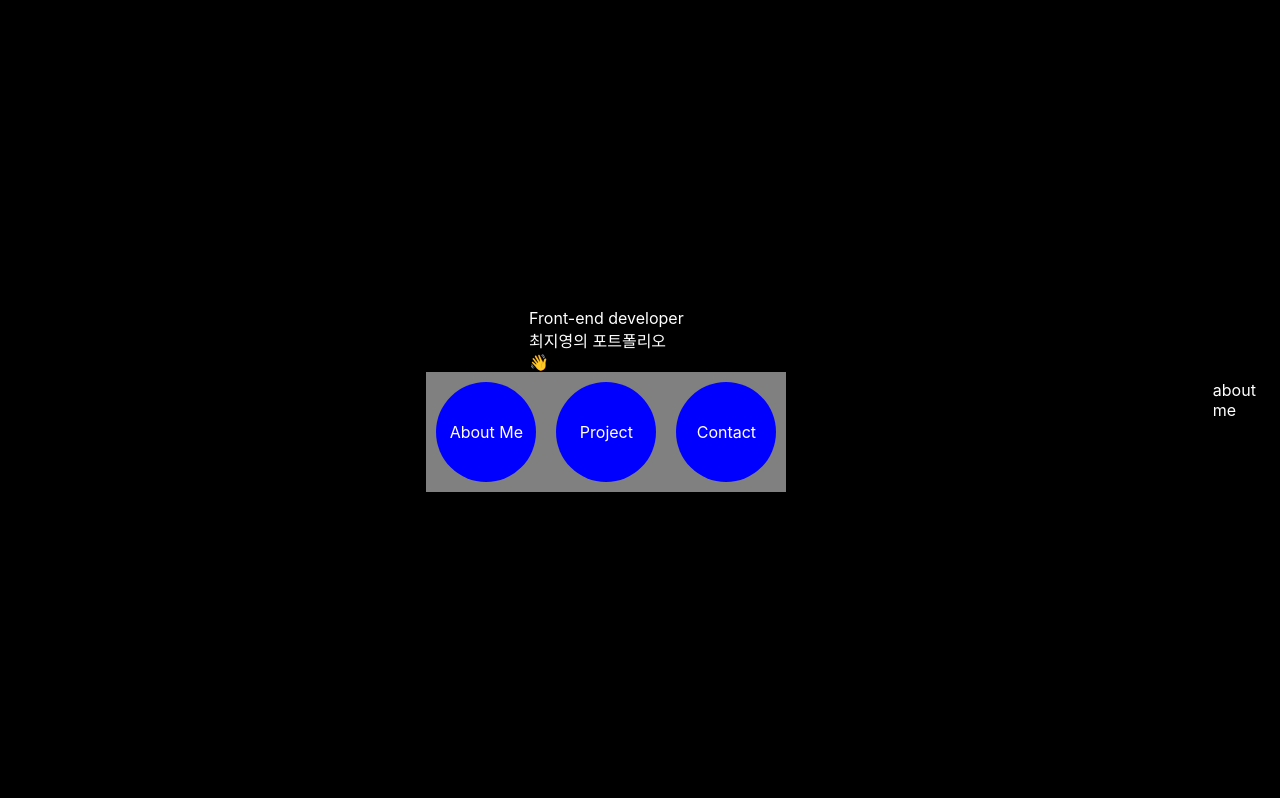
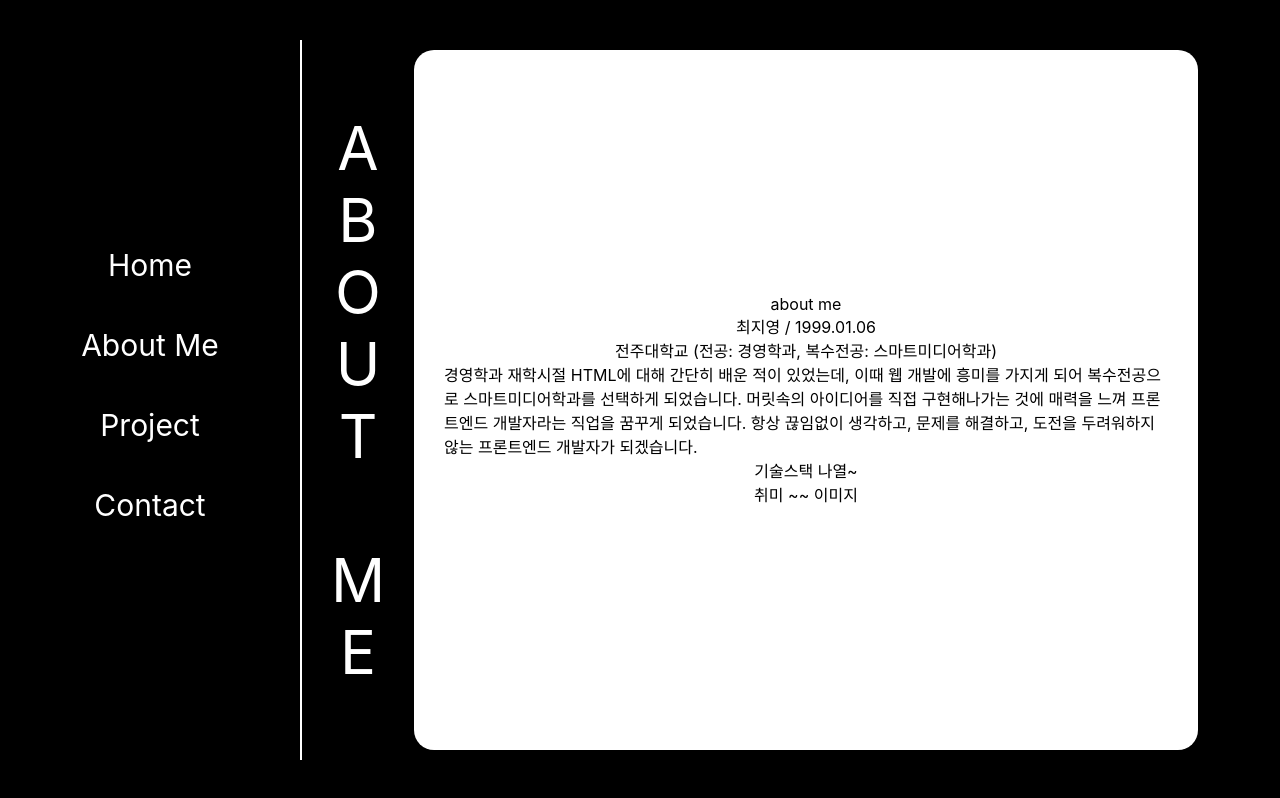
Before and after one commit to jizero1/portfolio, a React (Create React App) app: page / in a window 1280 px wide. Both pictures are taken after a click on the item "About Me". Built offline with nearby package versions, Linux system fonts and the light colour scheme.

Commit message:
디자인 수정중

```diff
--- a/src/App.css
+++ b/src/App.css
@@ -8,42 +8,141 @@
   background-color: black;
   color: white;
   display: flex;
-  justify-content: center; /* 세로기준 중앙정렬 */
-  align-items: center; /* 가로기준 중앙정렬 */
+  align-items: center;
+  /* position: relative; */
+}
+.nav-container {
+  width: 300px;
+  height: 90%;
+  display: flex;
+  justify-content: center;
+  align-items: center;
+  /* background-color: grey; */
+  /* border-right-width: 3px;
+  border-color: white;
+  border-style: none; */
+  z-index: 1;
+  /* position:relative; */
+  border-right: 2px solid white;
+  animation: lineAni 0.5s linear 1;
+  /* position: relative; */
+}
+.nav-ul {
+  list-style: none;
+}
+.nav-ul li {
+  width: 180px;
+  height: 50px;
+  margin-bottom: 30px;
+  font-size: 30px;
+  display: flex;
+  justify-content: center;
+  align-items: center;
+  /* transform: all 1s; */
+  /* position: relative; */
+
+}
+.nav-ul li:hover {
+  cursor: pointer;
+  width: 180px;
+  height: 50px;
+  background-color: white;
+  color: black;
+}
+@keyframes lineAni {
+  0% {
+    height: 5%;
+  }
+  100% {
+    height: 90%;
+  }
 }
 .main-container {
   width: 100%;
   height: 100%;
   display: flex;
-  flex-direction: column;
-  justify-content:center;
-  align-items:center;
+  justify-content: center;
+  align-items: center;
+  /* z-index: 0; */
+  position: absolute;
 }
 .main-introduce {
+  width: 500px;
+  /* height: 500px; */
+  text-align: center;
 
 }
-.main-nav {
-  /* width: 300px;
-  height: 200px; */
-  background-color: grey;
-  /* display: flex; */
-  /* justify-content: center; */
-  /* align-items: center; */
+.main-introduce-1 {
+  font-size: 25px;
+  margin-bottom: 20px;
 }
-.main-nav-ul{
-  display: inline-flex;
-  list-style: none;
+.main-introduce-2 {
+  font-size: 40px;
 }
-.main-nav-ul li {
-  width: 100px;
-  height: 100px;
+.main-introduce-3 {
   display: flex;
   justify-content: center;
   align-items: center;
-  background-color: blue;
+  margin-top: 40px;
+}
+.main-circle {
+  width: 200px;
+  height: 200px;
+  border: 10px solid rgb(235, 235, 235);
+  /* border-top: 10px solid blue; */
+  /* animation: spin 2s linear infinite; */
   border-radius: 100%;
-  margin: 10px;
+  position: absolute;
 }
-.main-nav-ul li p {
+.main-img {
+  width: 200px;
+  height: 200px;
+  background-color: white;
+  border: 10px solid rgb(235, 235, 235);
+  border-radius: 100%;
+  display: flex;
+  justify-content: center;
+  align-items: center;
+  font-size: 60px;
+  position :relative;
+}
+/* @keyframes spin {
+  from {
+    transform : rotate(0deg);
+  }
+  to {
+    transform : rotate(360deg);
 
+  }
+} */
+.shared-container {
+  width: 70%;
+  height: 100%;
+  display: flex;
+  justify-content: center;
+  align-items: center;
+  z-index: 2;
+  position: relative;
 }
+ .shared {
+  width: 100%;
+  height: 80%;
+  background-color: white;
+  color: black;
+  flex-direction: column;
+  display: flex;
+  justify-content: center;
+  align-items: center;
+  border-radius: 20px;
+  padding: 30px;
+  position: relative;
+  z-index: 1;
+ }
+
+ .sideText-in {
+  writing-mode: vertical-rl; /* 텍스트를 세로로 표시 */
+  text-orientation: upright; /* 글자가 좌우반전 되지 않도록 */
+  font-size: 60px;
+  margin-left: 20px;
+  margin-right: 20px;
+ }
--- a/src/App.js
+++ b/src/App.js
@@ -5,12 +5,37 @@ import React from 'react';
 
 function App() {
 
-  const [click, setClick] = useState([false, false, false]);
+  const [click, setClick] = useState([true, false, false, false]);
   const navClick = (index) => {
-    const updateState = [false, false, false];
+    const updateState = [false, false, false, false];
     updateState[index] = true;
     setClick(updateState);
   };
+
+  const NavContainer = () => {
+    return (
+      <div className="nav-container">
+        <nav className="nav">
+          <ul className="nav-ul">
+            <li onClick={() => navClick(0)} >
+              <p>Home</p>
+            </li>
+            <li onClick={() => navClick(1)}>
+              <p>About Me</p>
+            </li>
+            {/* 프로젝트명, 사용기술, 주요기능, 기여부분, 링크, 스크린샷 등 */}
+            <li onClick={() => navClick(2)}>
+              <p>Project</p>
+            </li>
+            {/* 이메일주소, 연락폼, 소셜미디어링크(깃허브,블로그) */}
+            <li onClick={() => navClick(3)}>
+              <p>Contact</p>
+            </li>
+          </ul>
+        </nav>
+      </div>
+    )
+  }
 
   const MainContainer = () => {
     const [clickImg, setClickImg] = useState(false);
@@ -23,61 +48,75 @@ function App() {
         <div className="main-introduce">
           <p className="main-introduce-1">Front-end developer</p>
           <p className="main-introduce-2">최지영의 포트폴리오</p>
-          <div className="main-img" onMouseOver={imgChange} onMouseLeave={imgChange}>
-            {clickImg ? <p>👩</p> : <p>👋</p>}
+          <div className="main-introduce-3">
+            <div className="main-circle">
+
+            </div>
+            <div className="main-img" onMouseOver={imgChange} onMouseLeave={imgChange}>
+              {clickImg ? <p>👋</p> : <p>👩</p>}
+            </div>
           </div>
+
         </div>
-        <nav className="main-nav">
-          <ul className="main-nav-ul">
-            {/* 기술스택,프로젝트경험,개발시작이유,취미또는 관심사 */}
-            <li onClick={() => navClick(0)}>
-              <p>About Me</p>
-            </li>
-            {/* 프로젝트명, 사용기술, 주요기능, 기여부분, 링크, 스크린샷 등 */}
-            <li onClick={() => navClick(1)}>Project</li>
-            {/* 이메일주소, 연락폼, 소셜미디어링크(깃허브,블로그) */}
-            <li onClick={() => navClick(2)}>Contact</li>
-          </ul>
-        </nav>
       </div>
     );
   };
 
 
-
+{/* 자기소개, 기술스택,프로젝트경험,개발시작이유,취미또는 관심사 */}
   const AboutContainer = () => {
     return (
-      <div>
-        <div>about me</div>
+      <div className="shared-container about-container">
+        <p className="sideText-in">ABOUT ME</p>
+        <div className="shared about">
+          <p>about me</p>
+          <p>최지영 / 1999.01.06 </p>
+          <p>전주대학교 (전공: 경영학과, 복수전공: 스마트미디어학과)</p>
+          <p>
+            경영학과 재학시절 HTML에 대해 간단히 배운 적이 있었는데,
+            이때 웹 개발에 흥미를 가지게 되어 복수전공으로 스마트미디어학과를
+            선택하게 되었습니다. 머릿속의 아이디어를 직접 구현해나가는 것에
+            매력을 느껴 프론트엔드 개발자라는 직업을 꿈꾸게 되었습니다.
+            항상 끊임없이 생각하고, 문제를 해결하고, 도전을 두려워하지 않는
+            프론트엔드 개발자가 되겠습니다.
+          </p>
+          <p>기술스택 나열~</p>
+          <p>취미 ~~ 이미지 </p>
+        </div>
       </div>
     )
   }
 
   const ProjectContainer = () => {
     return (
-      <div>
-        <div>project</div>
+      <div className="shared-container project-cotainer">
+        <p className="sideText-in">PROJECT</p>
+        <div className="shared">project</div>
       </div>
     )
   }
 
   const ContactContainer = () => {
     return (
-      <div>
-        <div>contact</div>
+      <div className="shared-container project-container">
+        <p className="sideText-in">CONTACT</p>
+        <div className="shared">contact</div>
       </div>
     )
   }
 
   // 조건부 렌더링
   const renderContent = () => {
-    if (click[0]) return <AboutContainer></AboutContainer>;
-    if (click[1]) return <ProjectContainer></ProjectContainer>;
-    if (click[2]) return <ContactContainer></ContactContainer>;
+    if (click[0]) return <MainContainer></MainContainer>
+    if (click[1]) return <AboutContainer></AboutContainer>;
+    if (click[2]) return <ProjectContainer></ProjectContainer>;
+    if (click[3]) return <ContactContainer></ContactContainer>;
   }
   return (
     <div className="container">
-      <MainContainer></MainContainer>
+
+      <NavContainer></NavContainer>
+
       {renderContent()}
     </div>
   );
```
